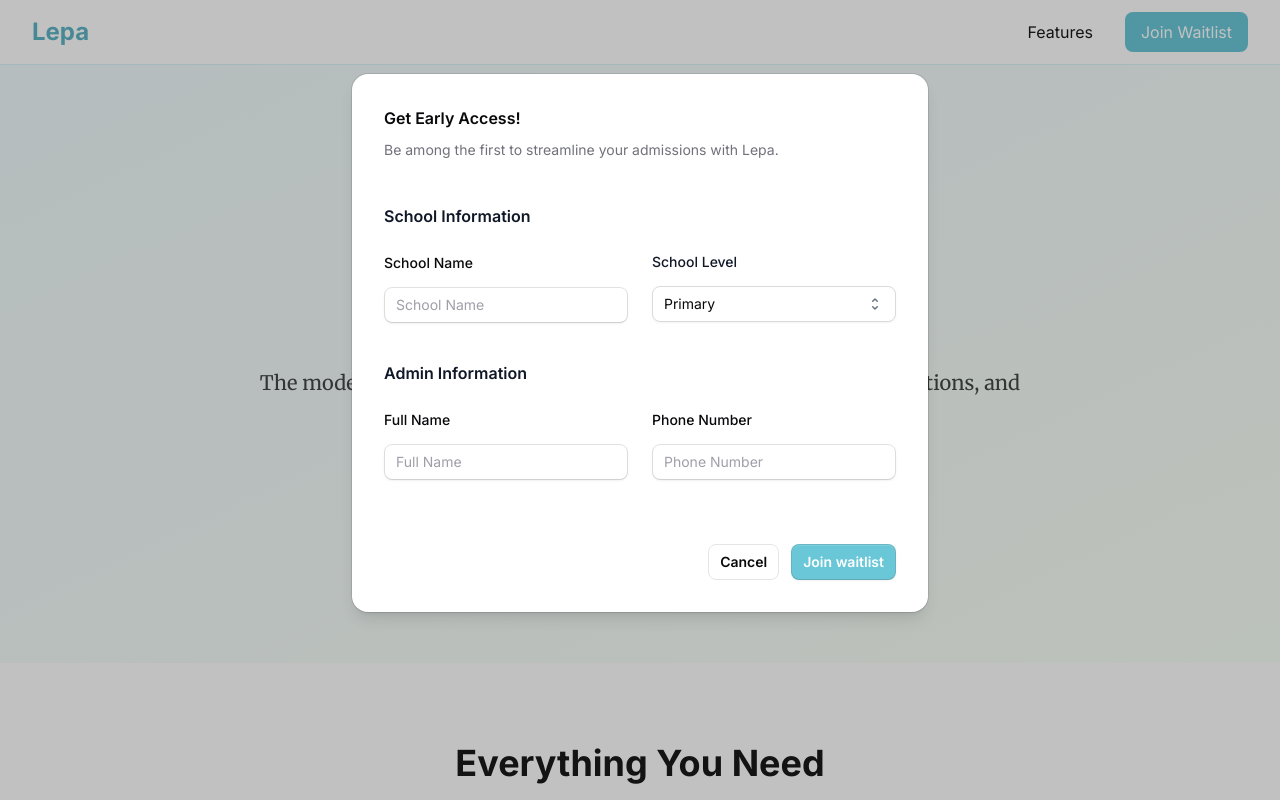
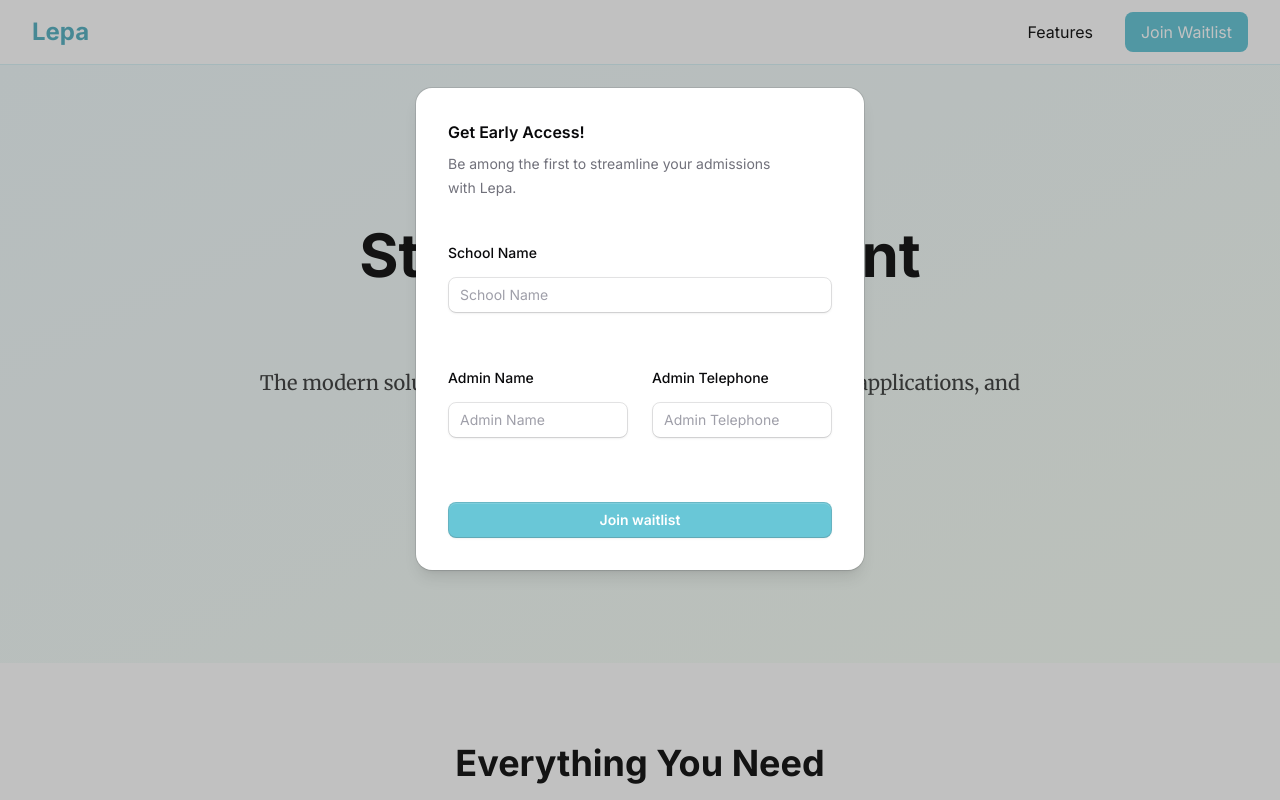
Before and after one commit to nexlura/lepa, a Next.js app: page / in a window 1280 px wide. Both pictures are taken after a click on the button "Join Waitlist". Shown: the top 800 px of the page. Built offline with nearby package versions, Linux system fonts and the light colour scheme.

Commit message:
reduce input fields for capturing waitlist data

```diff
--- a/src/components/WaitlistModal/WaitlistForm.tsx
+++ b/src/components/WaitlistModal/WaitlistForm.tsx
@@ -9,14 +9,6 @@ import { zodResolver } from "@hookform/resolvers/zod"
 import { ErrorMessage, Field, Label } from "../UIKit/Fieldset"
 import { Input } from "../UIKit/Input"
 import { FeedbackContext } from "@/context/feedback"
-import SelectMenu from "../UIKit/SelectMenu"
-
-const levels = [
-    { id: 1, name: 'Pre-Primary' },
-    { id: 2, name: 'Primary' },
-    { id: 3, name: 'Secondary' },
-    { id: 4, name: 'All Levels' }
-]
 
 const WaitlistSchema = z.object({
     schoolName: z.string().min(2, 'School name is required'),
@@ -77,7 +69,6 @@ const WaitlistForm = ({ onSubmittingChange, onSuccess, setIsOpen }: WaitlistForm
     const { setFeedback } = useContext(FeedbackContext)
 
 
-    const [selectedLevel, setSelectedLevel] = useState(levels[1])
     const [showAlert, setShowAlert] = useState(false)
     const [submittionRes, setSubmittionRes] = useState<string>('')
 
@@ -93,7 +84,7 @@ const WaitlistForm = ({ onSubmittingChange, onSuccess, setIsOpen }: WaitlistForm
 
         const payload = {
             schoolName: String(formData.get('schoolName')).trim(),
-            schoolLevel: selectedLevel?.name ?? '',
+            schoolLevel: 'all levels',
             adminFullName: String(formData.get('adminFullName')).trim(),
             adminPhone: String(formData.get('adminPhone')).trim(),
         }
@@ -131,8 +122,7 @@ const WaitlistForm = ({ onSubmittingChange, onSuccess, setIsOpen }: WaitlistForm
             <form id="waitlist-form" onSubmit={handleSubmit(onSubmit)}>
                 <div className="space-y-1 mt-10">
                     <div className="border-gray-900/10 pb-8">
-                        <h2 className="text-base/7 font-semibold text-gray-900">School Information</h2>
-                        <div className="mt-5 grid grid-cols-1 gap-x-6 gap-y-5 sm:grid-cols-2">
+                        <div className="mt-5 grid grid-cols-1 gap-x-6 gap-y-5 ">
                             <Field className="w-full">
                                 <Label className="text-sm/6 text-gray-900 font-medium">School Name</Label>
                                 <Input
@@ -142,27 +132,24 @@ const WaitlistForm = ({ onSubmittingChange, onSuccess, setIsOpen }: WaitlistForm
                                 />
                                 {errors.schoolName ? <ErrorMessage>{errors.schoolName.message}</ErrorMessage> : null}
                             </Field>
-                            <Field>
-                                <SelectMenu options={levels} selected={selectedLevel} setSelected={setSelectedLevel} />
-                            </Field>
                         </div>
                     </div>
                     <div className=" border-gray-900/10 pb-8">
-                        <h2 className="text-base/7 font-semibold text-gray-900">Admin Information</h2>
+                        {/* <h2 className="text-base/7 font-semibold text-gray-900">Admin Information</h2> */}
                         <div className="mt-5 grid grid-cols-1 gap-x-6 gap-y-5 sm:grid-cols-2">
                             <Field>
-                                <Label className="text-sm/6 text-gray-900 font-medium">Full Name</Label>
+                                <Label className="text-sm/6 text-gray-900 font-medium">Admin Name</Label>
                                 <Input
-                                    placeholder="Full Name"
+                                    placeholder="Admin Name"
                                     invalid={errors.adminFullName ? true : false}
                                     {...register("adminFullName")}
                                 />
                                 {errors.adminFullName ? <ErrorMessage>{errors.adminFullName.message}</ErrorMessage> : null}
                             </Field>
                             <Field>
-                                <Label className="text-sm/6 text-gray-900 font-medium">Phone Number</Label>
+                                <Label className="text-sm/6 text-gray-900 font-medium">Admin Telephone</Label>
                                 <Input
-                                    type="tel" placeholder="Phone Number"
+                                    type="tel" placeholder="Admin Telephone"
                                     invalid={errors.adminPhone ? true : false}
                                     {...register("adminPhone")}
                                 />
--- a/src/components/WaitlistModal/index.tsx
+++ b/src/components/WaitlistModal/index.tsx
@@ -13,7 +13,7 @@ const WaitlistModal = ({ isOpen, setIsOpen }: WaitlistModalProps) => {
     const [isSubmitting, setIsSubmitting] = useState(false)
 
     return (
-        <Dialog size="xl" open={isOpen} onClose={setIsOpen} className='relative z-20'>
+        <Dialog size="md" open={isOpen} onClose={setIsOpen} className='relative z-20'>
             <DialogTitle>Get Early Access!</DialogTitle>
             <DialogDescription>
                 Be among the first to streamline your admissions with Lepa.
@@ -26,10 +26,7 @@ const WaitlistModal = ({ isOpen, setIsOpen }: WaitlistModalProps) => {
                 />
             </DialogBody>
             <DialogActions >
-                <Button outline className='' onClick={() => setIsOpen(false)} >
-                    Cancel
-                </Button>
-                <Button className='' color='primary' form="waitlist-form" type="submit" disabled={isSubmitting}>
+                <Button className='min-w-sm' color='primary' form="waitlist-form" type="submit" disabled={isSubmitting}>
                     {isSubmitting ? 'Submitting…' : 'Join waitlist'}
                 </Button>
             </DialogActions>
```
